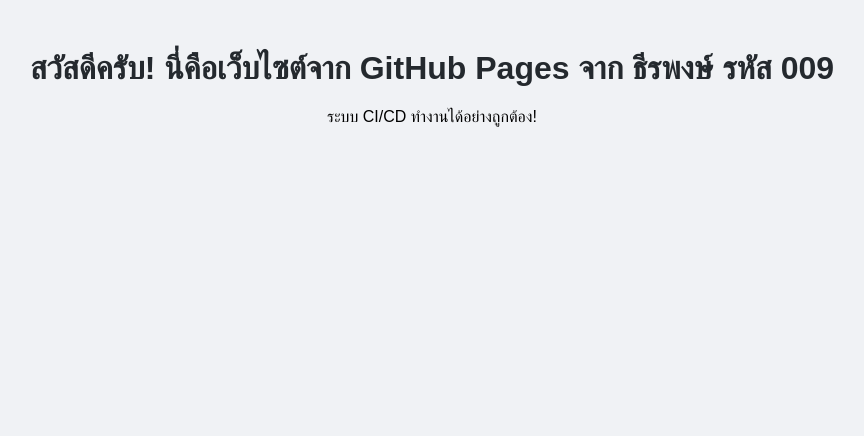
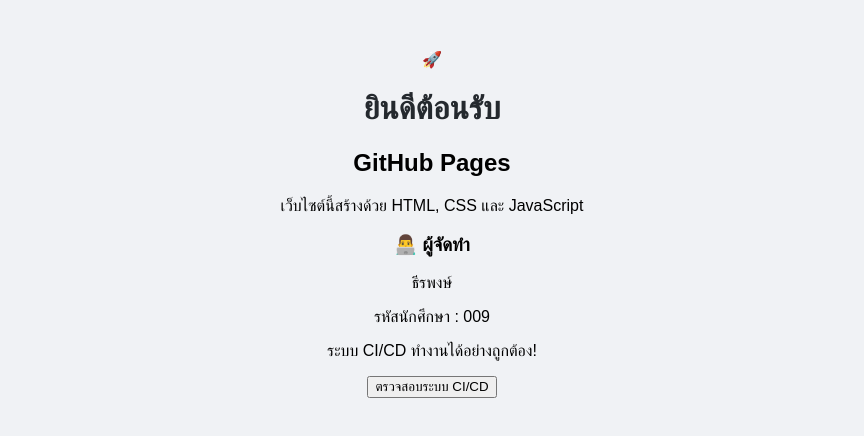
Before and after one commit to 68319010009-web/my-first-actions, a plain HTML site: page index.html in a window 1280 px wide. Shown: the whole page, without its empty margins (208-1072 px from the left). Drawn offline with Linux system fonts and the light colour scheme.

Commit message:
Update index.html

```diff
--- a/index.html
+++ b/index.html
@@ -1,13 +1,44 @@
 <!DOCTYPE html>
-<html lang="en">
+<html lang="th">
 <head>
     <meta charset="UTF-8">
+    <meta name="viewport" content="width=device-width, initial-scale=1.0">
     <title>My Static Web</title>
     <link rel="stylesheet" href="style.css">
 </head>
 <body>
-    <h1>สวัสดีครับ! นี่คือเว็บไซต์จาก GitHub Pages จาก ธีรพงษ์ รหัส 009</h1>
-    <p id="msg"></p>
+
+    <div class="container">
+
+        <div class="logo">🚀</div>
+
+        <h1>
+            ยินดีต้อนรับ
+        </h1>
+
+        <h2>
+            GitHub Pages
+        </h2>
+
+        <p class="subtitle">
+            เว็บไซต์นี้สร้างด้วย HTML, CSS และ JavaScript
+        </p>
+
+        <div class="card">
+            <h3>👨‍💻 ผู้จัดทำ</h3>
+            <p>ธีรพงษ์</p>
+            <p>รหัสนักศึกษา : 009</p>
+        </div>
+
+        <p id="msg"></p>
+
+        <button onclick="showMessage()">
+            ตรวจสอบระบบ CI/CD
+        </button>
+
+    </div>
+
     <script src="script.js"></script>
+
 </body>
 </html>
```
